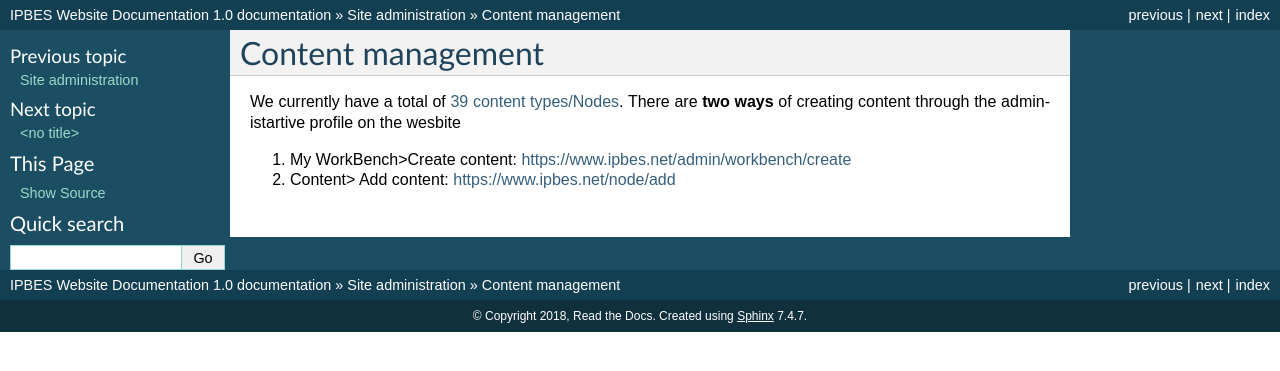
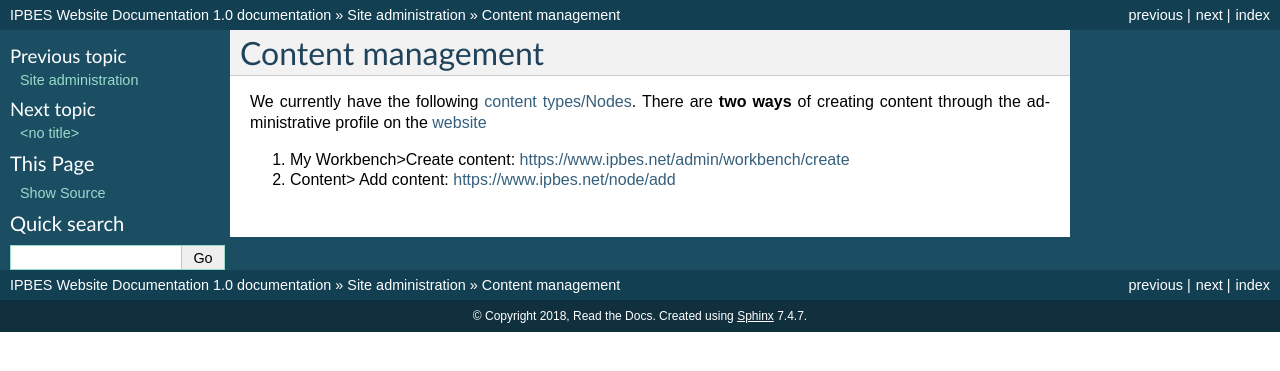
Before and after one commit to ipbes/ipbeswebdocs, a Sphinx documentation site: the page built from docs/administration/content.rst, in a window 1280 px wide. Shown: the top 371 px of the page. Built offline with Sphinx 7.4.7, drawn with Linux system fonts in a browser that asks for light colours; pages that are not in the unit, such as notebooks, are missing from menus.

Commit message:
Update content.rst

```diff
--- a/docs/administration/content.rst
+++ b/docs/administration/content.rst
@@ -1,8 +1,10 @@
 Content management
 ------------------
 
-We currently have a total of `39 content types/Nodes <https://ipbes-docs.readthedocs.io/en/latest/annex/nodes/index.html>`_. There are **two ways** of creating content through the administartive profile on the wesbite
+We currently have the following `content types/Nodes <https://ipbes-docs.readthedocs.io/en/latest/annex/nodes/index.html>`_. There are **two ways** of creating content through the administrative profile on the website_
 
-1. My WorkBench>Create content: https://www.ipbes.net/admin/workbench/create
+1. My Workbench>Create content: https://www.ipbes.net/admin/workbench/create
 
 2. Content> Add content: https://www.ipbes.net/node/add
+
+.. _website: www.ipbes.net
```
